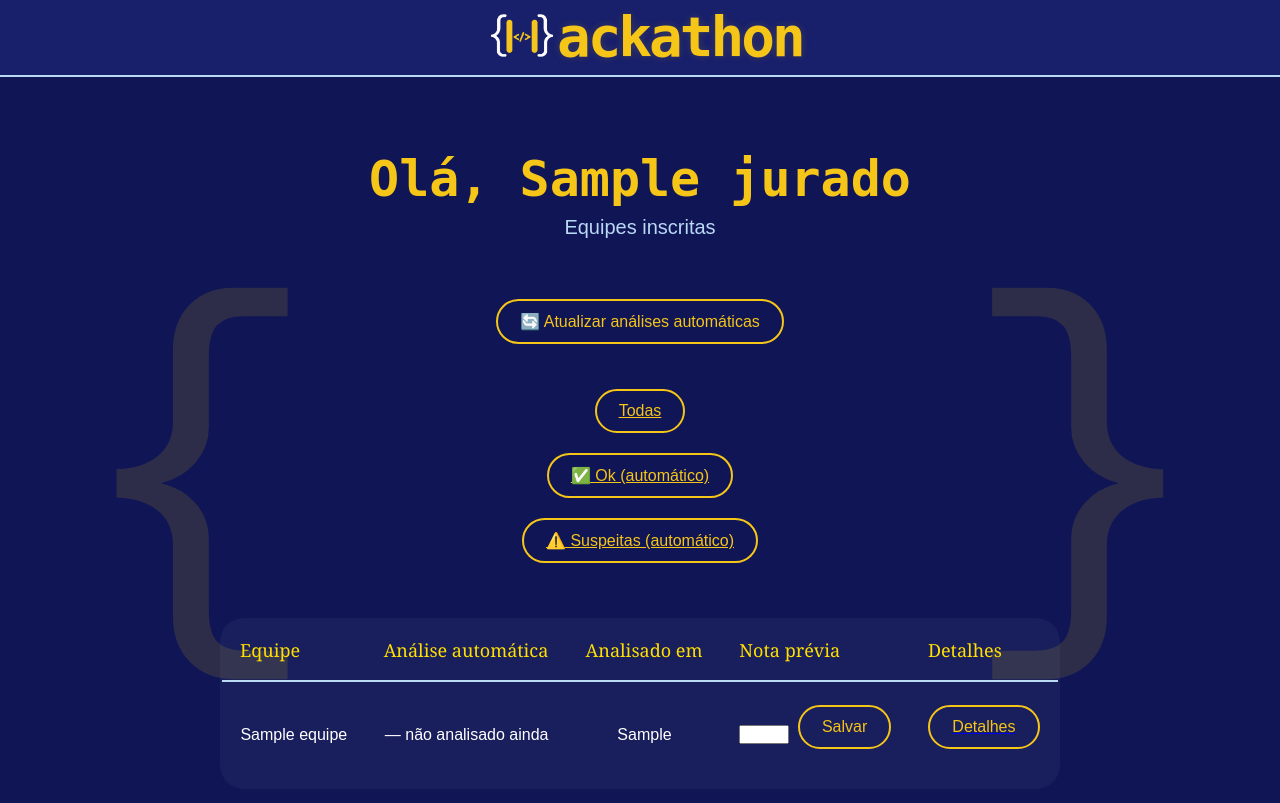
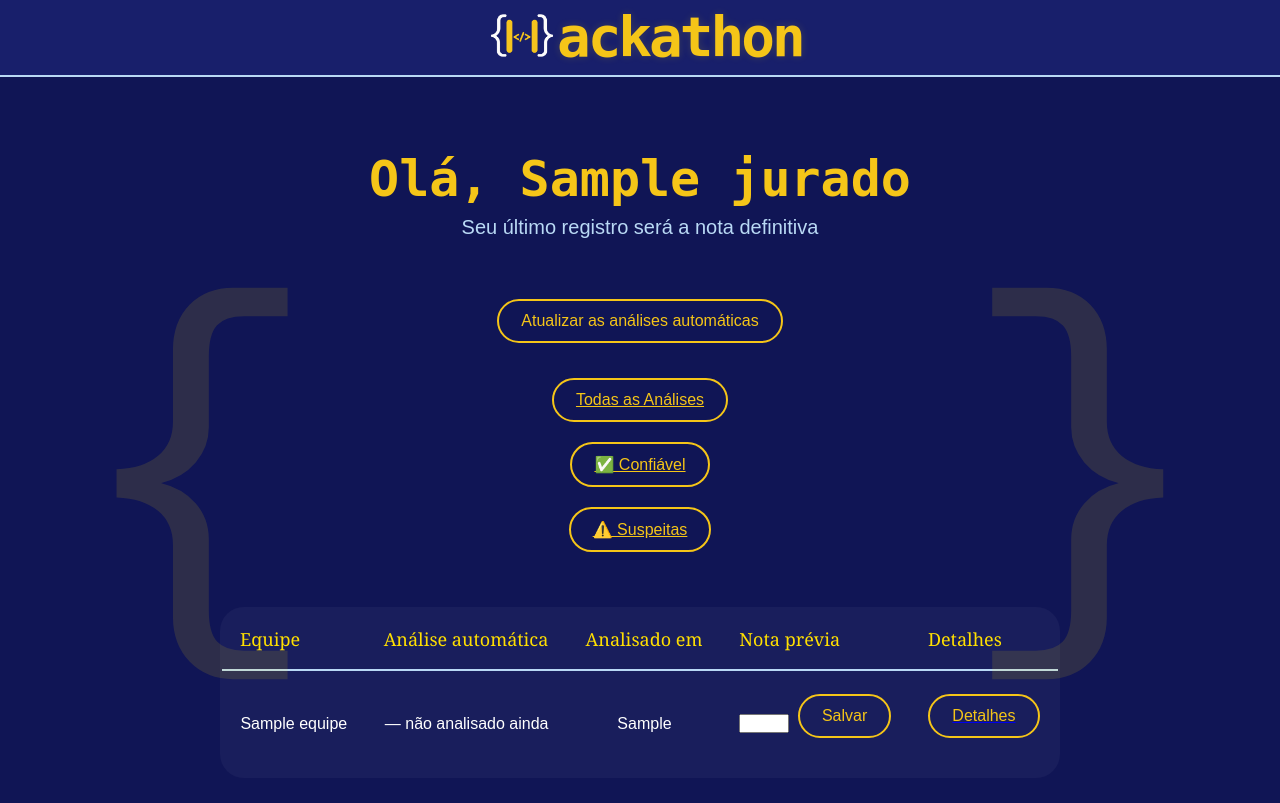
Before and after one commit to juliastrobel/Projeto_Final_Hackathon_Engenharia_de_Software, a FastAPI app: template templates/jurado_dashboard.html in a window 1280 px wide. Shown: the top 803 px of the page. Run offline with FastAPI, Linux system fonts and the light colour scheme; the template is opened without the code that fills it: most values are stand-ins (such as "Sample title", 1, 10 or a date in 2020); parts of the project's set-up code (start-up, migrations or seed data) failed here and were passed over.

Commit message:
Update jurado_dashboard.html

```diff
--- a/templates/jurado_dashboard.html
+++ b/templates/jurado_dashboard.html
@@ -16,16 +16,16 @@
 
     <main class="pagina-analise">
         <h1>Olá, {{ jurado.name }}</h1>
-        <p class="subtitulo">Equipes inscritas</p>
+        <p class="subtitulo">Seu último registro será a nota definitiva</p>
 
-        <form method="post" action="/jurado/atualizar-analises" style="text-align:center; margin-bottom: 20px;">
-            <button type="submit" class="botao-adicionar">🔄 Atualizar análises automáticas</button>
+        <form method="post" action="/jurado/atualizar-analises" style="text-align:center; margin-bottom: 10px;">
+            <button type="submit" class="botao-adicionar">Atualizar as análises automáticas</button>
         </form>
 
         <div style="text-align:center; margin-bottom: 20px;">
-            <a href="/jurado/dashboard" class="botao-adicionar">Todas</a>
-            <a href="/jurado/dashboard?filtro=ok" class="botao-adicionar">✅ Ok (automático)</a>
-            <a href="/jurado/dashboard?filtro=suspeito" class="botao-adicionar">⚠️ Suspeitas (automático)</a>
+            <a href="/jurado/dashboard" class="botao-adicionar">Todas as Análises</a>
+            <a href="/jurado/dashboard?filtro=ok" class="botao-adicionar">✅ Confiável</a>
+            <a href="/jurado/dashboard?filtro=suspeito" class="botao-adicionar">⚠️ Suspeitas</a>
         </div>
 
         <table class="tabela-commits">
```
